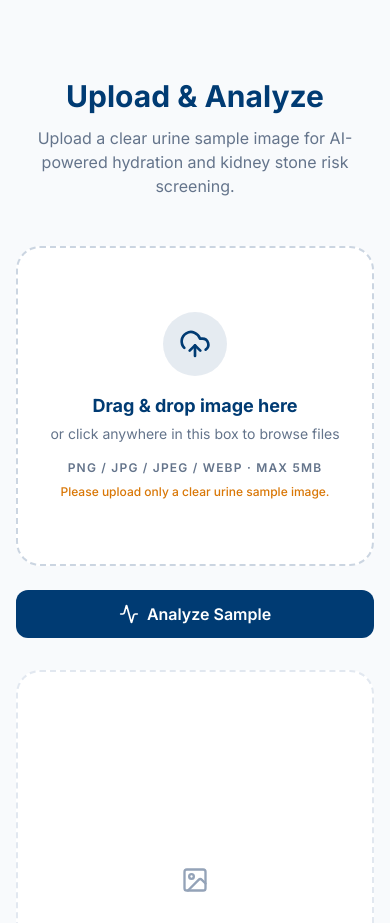
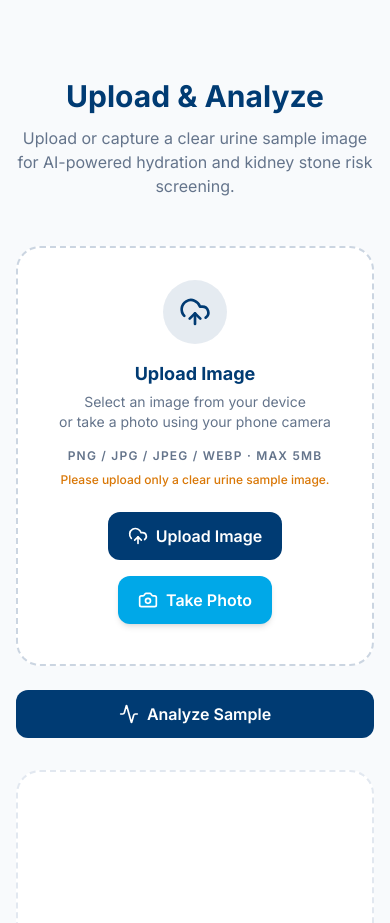
Before and after one commit to malkiaman-dev/Urine-Hydration-Stone-Risk-Detection-System, a React (Vite) app in the folder frontend/: page / in a window 390 px wide. Shown: the part 1260-2183 px from the top of the page. Built offline with nearby package versions, Linux system fonts and the light colour scheme; no server answers.

Commit message:
added camera feature

```diff
--- a/frontend/src/components/UploadAnalyzer.jsx
+++ b/frontend/src/components/UploadAnalyzer.jsx
@@ -8,6 +8,7 @@ import {
   UploadCloud,
   X,
   ImageIcon,
+  Camera,
 } from 'lucide-react';
 import axios from 'axios';
 import ResultCard from './ResultCard';
@@ -18,14 +19,15 @@ const UploadAnalyzer = () => {
     'https://urine-hydration-stone-risk-detection-2o5a.onrender.com';
 
   const API_URL = `${apiBaseUrl.replace(/\/$/, '')}/predict`;
-  console.log("API URL:", API_URL);
 
   const [image, setImage] = useState(null);
   const [preview, setPreview] = useState(null);
   const [loading, setLoading] = useState(false);
   const [error, setError] = useState(null);
   const [result, setResult] = useState(null);
-  const fileInputRef = useRef(null);
+
+  const uploadInputRef = useRef(null);
+  const cameraInputRef = useRef(null);
 
   useEffect(() => {
     return () => {
@@ -86,14 +88,13 @@ const UploadAnalyzer = () => {
       setPreview(null);
     }
 
-    if (fileInputRef.current) {
-      fileInputRef.current.value = '';
-    }
+    if (uploadInputRef.current) uploadInputRef.current.value = '';
+    if (cameraInputRef.current) cameraInputRef.current.value = '';
   };
 
   const handleAnalyze = async () => {
     if (!image) {
-      setError('Please upload an image first.');
+      setError('Please upload or capture an image first.');
       return;
     }
 
@@ -135,8 +136,8 @@ const UploadAnalyzer = () => {
         <div className="mx-auto mb-12 max-w-3xl text-center">
           <h2 className="text-3xl font-bold text-primary">Upload & Analyze</h2>
           <p className="mt-3 text-medical-subtext">
-            Upload a clear urine sample image for AI-powered hydration and kidney
-            stone risk screening.
+            Upload or capture a clear urine sample image for AI-powered hydration
+            and kidney stone risk screening.
           </p>
         </div>
 
@@ -145,7 +146,7 @@ const UploadAnalyzer = () => {
             <div
               onDragOver={onDragOver}
               onDrop={onDrop}
-              className={`relative h-80 overflow-hidden rounded-3xl border-2 border-dashed bg-white transition-all duration-300 ${
+              className={`relative min-h-[420px] sm:min-h-[320px] overflow-hidden rounded-3xl border-2 border-dashed bg-white transition-all duration-300 ${
                 preview
                   ? 'border-primary/25'
                   : 'border-slate-300 hover:border-primary/50'
@@ -168,17 +169,20 @@ const UploadAnalyzer = () => {
                   </button>
                 </div>
               ) : (
-                <div className="flex h-full flex-col items-center justify-center px-6 text-center">
+                <div className="flex h-full flex-col items-center justify-center px-6 py-8 text-center">
                   <div className="mb-4 flex h-16 w-16 items-center justify-center rounded-full bg-primary/10">
                     <UploadCloud className="h-8 w-8 text-primary" />
                   </div>
 
                   <p className="text-lg font-bold text-primary">
-                    Drag & drop image here
+                    Upload Image
                   </p>
 
                   <p className="mt-1 text-sm text-medical-subtext">
-                    or click anywhere in this box to browse files
+                    Select an image from your device
+                    <span className="block sm:hidden">
+                      or take a photo using your phone camera
+                    </span>
                   </p>
 
                   <p className="mt-4 text-xs font-semibold uppercase tracking-widest text-medical-subtext">
@@ -189,12 +193,41 @@ const UploadAnalyzer = () => {
                     Please upload only a clear urine sample image.
                   </p>
 
+                  <div className="mt-6 flex flex-wrap justify-center gap-4">
+                    <button
+                      type="button"
+                      onClick={() => uploadInputRef.current?.click()}
+                      className="btn-primary flex items-center gap-2 px-5 py-3"
+                    >
+                      <UploadCloud className="h-5 w-5" />
+                      Upload Image
+                    </button>
+
+                    <button
+                      type="button"
+                      onClick={() => cameraInputRef.current?.click()}
+                      className="flex items-center gap-2 rounded-xl bg-secondary px-5 py-3 font-semibold text-white shadow-md transition hover:opacity-90 sm:hidden"
+                    >
+                      <Camera className="h-5 w-5" />
+                      Take Photo
+                    </button>
+                  </div>
+
                   <input
                     type="file"
-                    ref={fileInputRef}
+                    ref={uploadInputRef}
                     onChange={handleImageChange}
-                    className="absolute inset-0 cursor-pointer opacity-0"
+                    className="hidden"
                     accept="image/*"
+                  />
+
+                  <input
+                    type="file"
+                    ref={cameraInputRef}
+                    onChange={handleImageChange}
+                    className="hidden"
+                    accept="image/*"
+                    capture="environment"
                   />
                 </div>
               )}
@@ -212,6 +245,7 @@ const UploadAnalyzer = () => {
             )}
 
             <button
+              type="button"
               onClick={handleAnalyze}
               disabled={loading}
               className="btn-primary w-full disabled:bg-slate-300"
```
